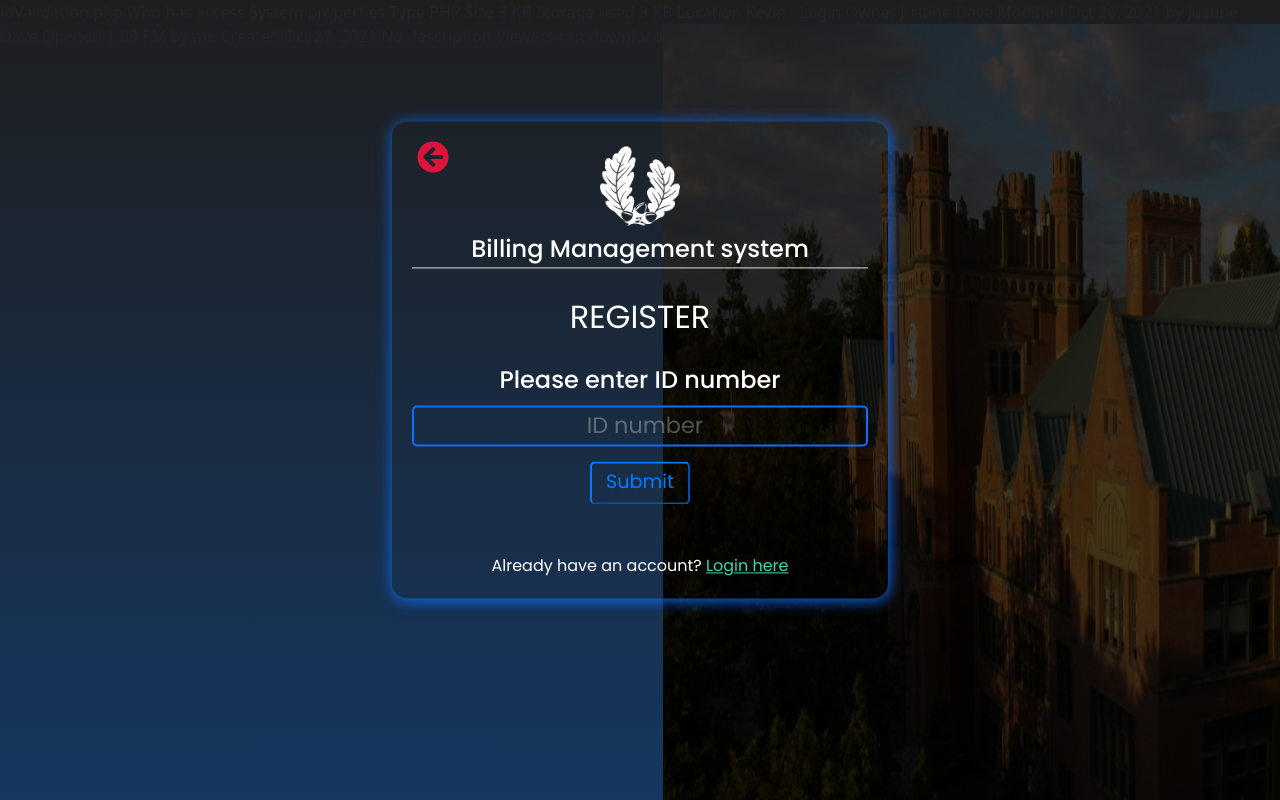
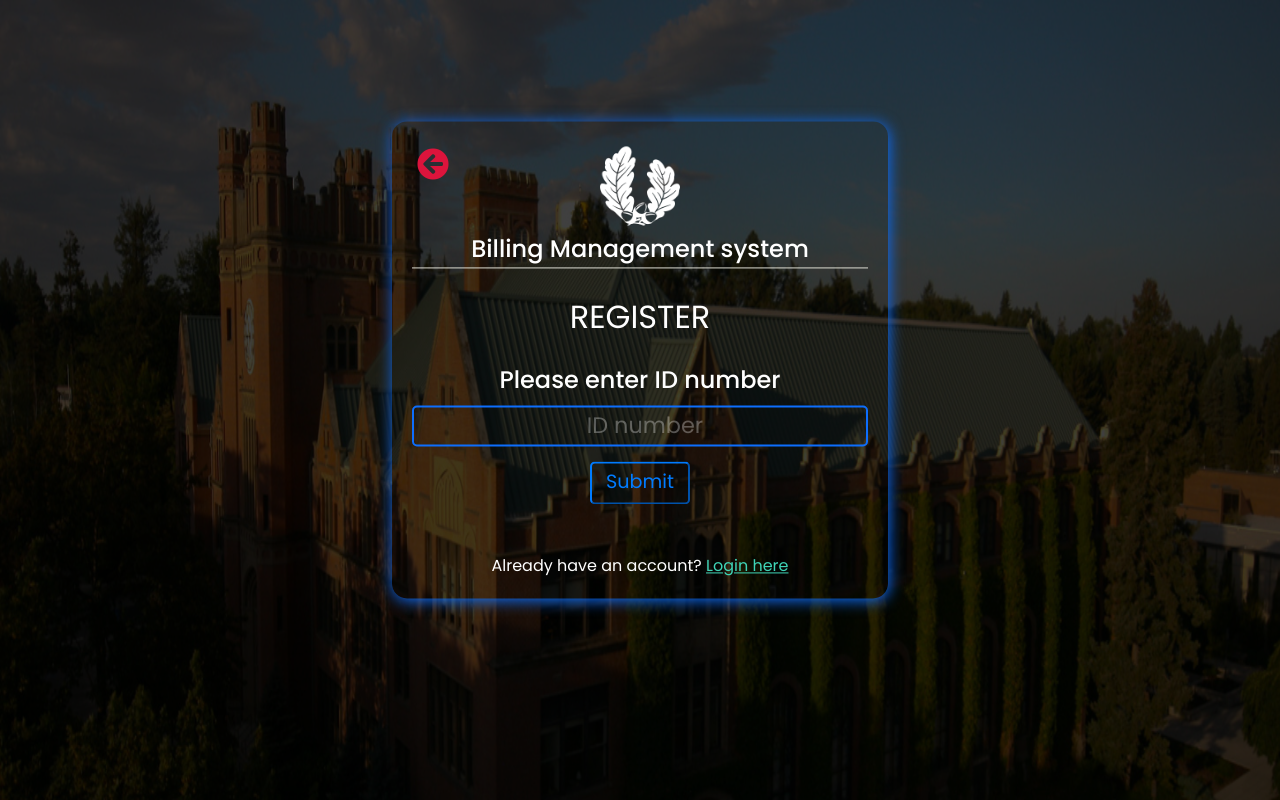
Before and after one commit to Pyro247/IPT2_Case_Study, a PHP site: page /html/idValidation.php in a window 1280 px wide. Run offline with PHP 8.4, Linux system fonts and the light colour scheme; some libraries are stand-ins or nearby versions.

Commit message:
Update idValidation.php

```diff
--- a/html/idValidation.php
+++ b/html/idValidation.php
@@ -1,25 +1,3 @@
-idValidation.php
-Who has access
-
-System properties
-Type
-PHP
-Size
-3 KB
-Storage used
-3 KB
-Location
-Kevin - Login
-Owner
-Justine Dave
-Modified
-Oct 26, 2021 by Justine Dave
-Opened
-1:09 PM by me
-Created
-Oct 27, 2021
-No description
-Viewers can download
 <?php
     session_start();
     // if(isset($_SESSION['userId'])){
```
